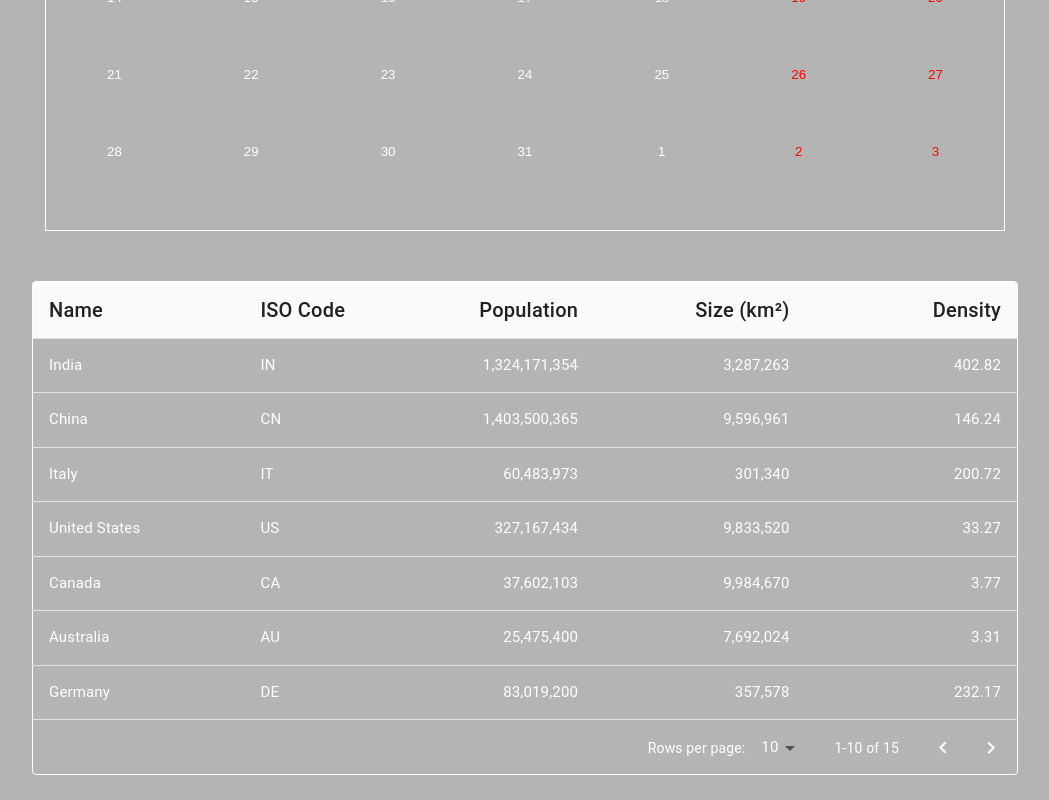
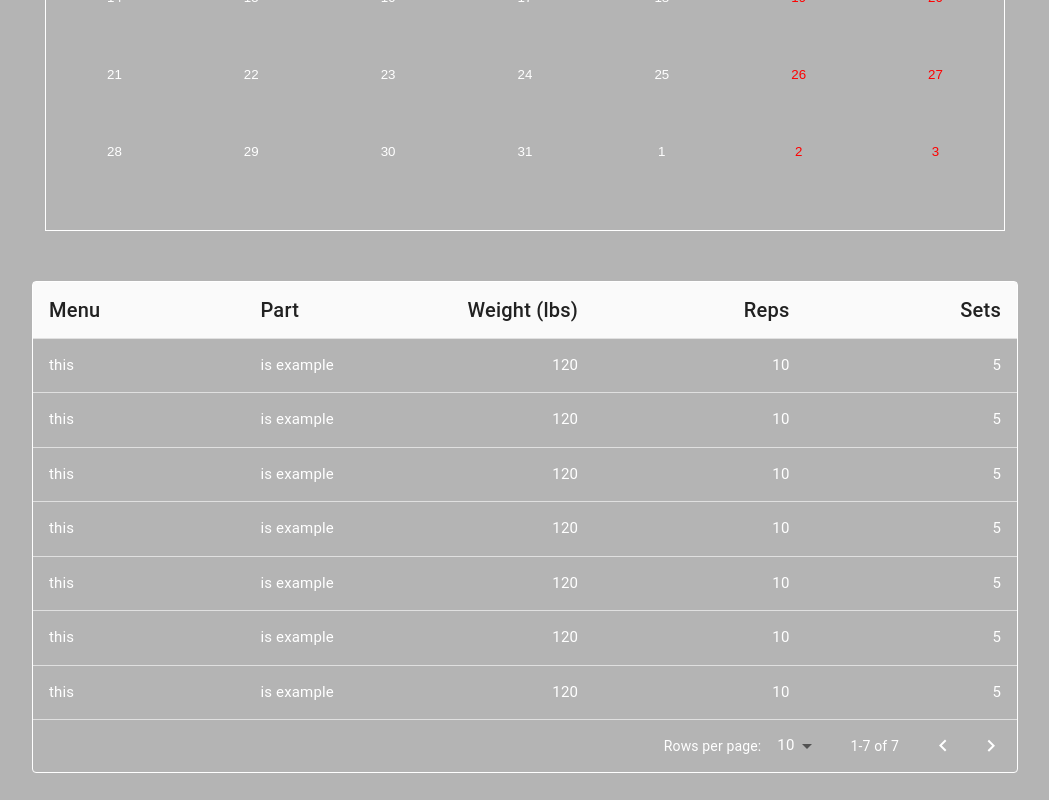
Before and after one commit to ShomaTakami/workout_app, a React (Create React App) app: page /calendar in a window 1280 px wide. Shown: the part 392-1192 px from the top of the page, without its empty margins (115-1164 px from the left). Built offline with nearby package versions, Linux system fonts and the light colour scheme.

Commit message:
cal_detail

```diff
--- a/src/Calendar/CalendarDetail.js
+++ b/src/Calendar/CalendarDetail.js
@@ -9,52 +9,42 @@
 import TableRow from "@material-ui/core/TableRow";
 
 const columns = [
-  { id: "name", label: "Name", minWidth: 170 },
-  { id: "code", label: "ISO\u00a0Code", minWidth: 100 },
+  { id: "menu", label: "Menu", minWidth: 170 },
+  { id: "part", label: "Part", minWidth: 100 },
   {
-    id: "population",
-    label: "Population",
+    id: "weight",
+    label: "Weight\u00a0(lbs)",
     minWidth: 170,
     align: "right",
     format: value => value.toLocaleString()
   },
   {
-    id: "size",
-    label: "Size\u00a0(km\u00b2)",
+    id: "reps",
+    label: "Reps",
     minWidth: 170,
     align: "right",
     format: value => value.toLocaleString()
   },
   {
-    id: "density",
-    label: "Density",
+    id: "sets",
+    label: "Sets",
     minWidth: 170,
-    align: "right",
-    format: value => value.toFixed(2)
+    align: "right"
   }
 ];
 
-function createData(name, code, population, size) {
-  const density = population / size;
-  return { name, code, population, size, density };
+function createData(id, menu, part, weight, reps, sets, goal) {
+  return { id, menu, part, weight, reps, sets, goal };
 }
 
 const rows = [
-  createData("India", "IN", 1324171354, 3287263),
-  createData("China", "CN", 1403500365, 9596961),
-  createData("Italy", "IT", 60483973, 301340),
-  createData("United States", "US", 327167434, 9833520),
-  createData("Canada", "CA", 37602103, 9984670),
-  createData("Australia", "AU", 25475400, 7692024),
-  createData("Germany", "DE", 83019200, 357578),
-  createData("Ireland", "IE", 4857000, 70273),
-  createData("Mexico", "MX", 126577691, 1972550),
-  createData("Japan", "JP", 126317000, 377973),
-  createData("France", "FR", 67022000, 640679),
-  createData("United Kingdom", "GB", 67545757, 242495),
-  createData("Russia", "RU", 146793744, 17098246),
-  createData("Nigeria", "NG", 200962417, 923768),
-  createData("Brazil", "BR", 210147125, 8515767)
+  createData("1", "this", "is example", 120, 10, 5),
+  createData("2", "this", "is example", 120, 10, 5),
+  createData("3", "this", "is example", 120, 10, 5),
+  createData("4", "this", "is example", 120, 10, 5),
+  createData("5", "this", "is example", 120, 10, 5),
+  createData("6", "this", "is example", 120, 10, 5),
+  createData("7", "this", "is example", 120, 10, 5)
 ];
 
 const useStyles = makeStyles({
--- a/src/Calendar/DateMonth.js
+++ b/src/Calendar/DateMonth.js
@@ -1,5 +1,5 @@
 import React from "react";
-import Calendar from "react-calendar";
+import { Calendar as CalendarBox } from "react-calendar";
 
 export default class DateMonth extends React.Component {
   constructor(props) {
@@ -7,9 +7,9 @@
     this.state = {
       date: new Date(),
       month_days: {
-        20191001: { text: "Done" },
-        20191003: { text: "Done" },
-        20191009: { text: "Done" }
+        20191001: { menu: "Done" },
+        20191003: { menu: "Done" },
+        20191009: { menu: "Done" }
       }
     };
     this.getTileClass = this.getTileClass.bind(this);
@@ -40,8 +40,8 @@
     return (
       <p>
         <br />
-        {this.state.month_days[day] && this.state.month_days[day].text
-          ? this.state.month_days[day].text
+        {this.state.month_days[day] && this.state.month_days[day].menu
+          ? this.state.month_days[day].menu
           : " "}
       </p>
     );
@@ -50,7 +50,7 @@
   render() {
     console.log(this.getTileClass);
     return (
-      <Calendar
+      <CalendarBox
         locale='en'
         value={this.state.date}
         tileClassName={this.getTileClass}
--- a/src/Workout/WorkoutTable.js
+++ b/src/Workout/WorkoutTable.js
@@ -8,6 +8,7 @@
 import TablePagination from "@material-ui/core/TablePagination";
 import TableRow from "@material-ui/core/TableRow";
 import AddIcon from "@material-ui/icons/Add";
+import TodayIcon from "@material-ui/icons/Today";
 import CreateIcon from "@material-ui/icons/Create";
 import DeleteIcon from "@material-ui/icons/Delete";
 
@@ -65,6 +66,9 @@
     color: "white",
     paddingTop: "25px",
     paddingBottom: "25px"
+  },
+  icons: {
+    marginRight: "15px"
   }
 });
 
@@ -134,7 +138,9 @@
                       );
                     })}
                     <TableCell align='right'>
+                      <TodayIcon className={classes.icons} color='secondary' />
                       <CreateIcon
+                        className={classes.icons}
                         color='secondary'
                         onClick={() => {
                           setIsAddButton(false);
@@ -143,6 +149,7 @@
                         }}
                       />
                       <DeleteIcon
+                        className={classes.icons}
                         color='secondary'
                         onClick={() => deleteFormData(row.id)}
                       />
```
